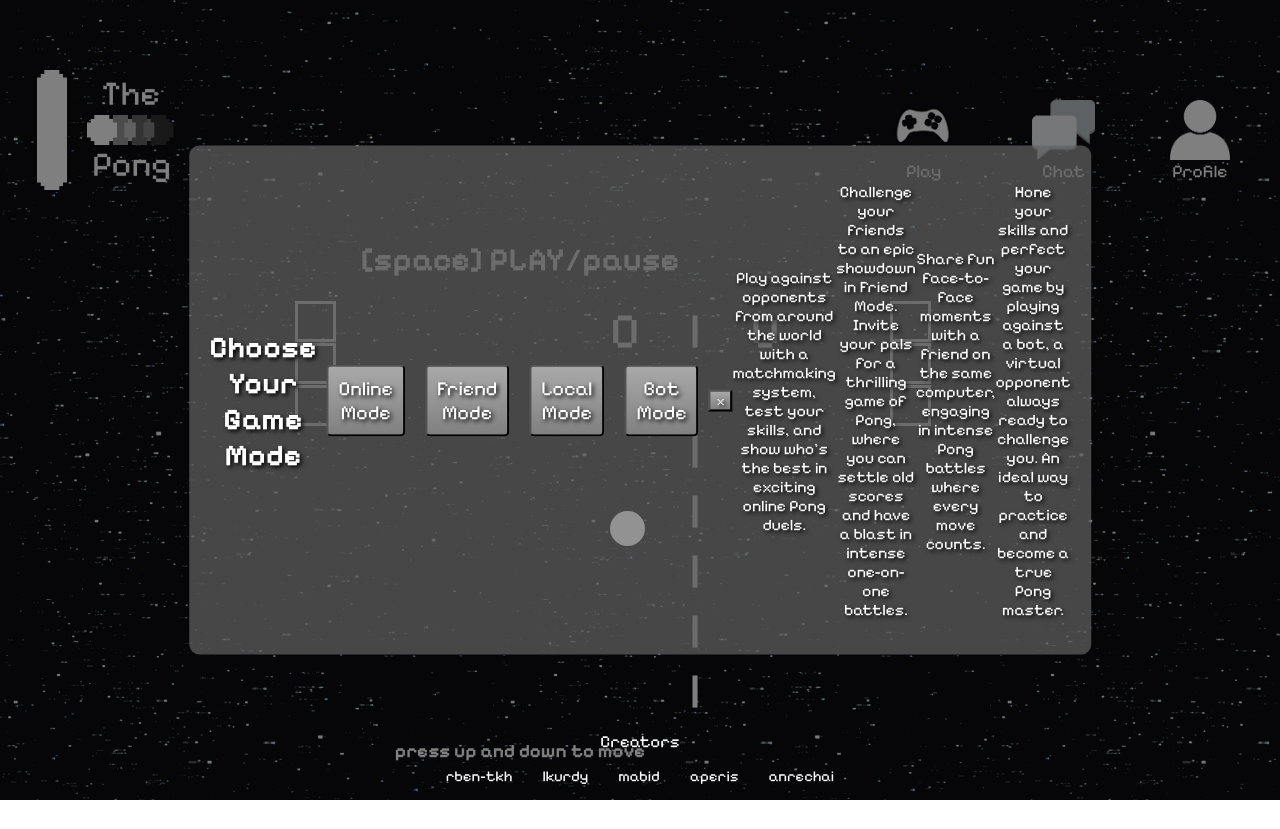
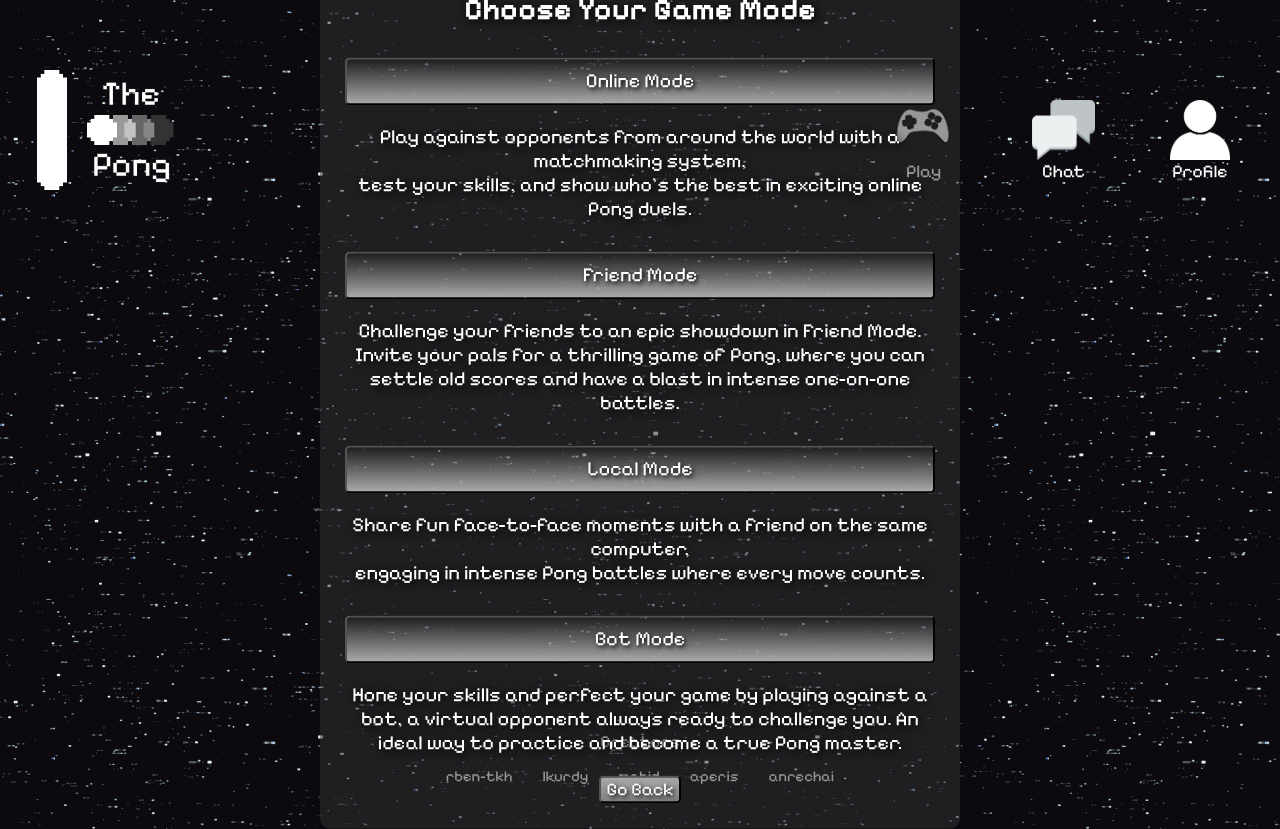
Before and after one commit to lkurdy/T2, a React (Vite) app: page /game in a window 1280 px wide. Before the commit the page ends 800 px from the top, so only its background shows below. Built offline with nearby package versions, Linux system fonts and the light colour scheme.

Commit message:
menu added

```diff
--- a/src/pages/Game/index.tsx
+++ b/src/pages/Game/index.tsx
@@ -14,29 +14,18 @@ const Container = styled.main`
 	align-items: center;
 	text-align: center;`
 
-const MenuOverlay = styled.div<MenuProps>`
-	position: absolute;
-	top: 0;
-	left: 0;
-	width: 100%;
-	height: 100%;
-	background: rgba(0, 0, 0, 0.5);
-	display: ${(props) => (props.showMenu ? 'block' : 'none')};
-`;
-
 const StyledMenu = styled.div<MenuProps>`
 	position: absolute;
 	top: 50%;
 	left: 50%;
 	transform: translate(-50%, -50%);
-  background-color:rgb(100, 100, 100, 0.7);
-  padding: 20px;
+	background-color:rgb(50, 50, 50, 0.5);
+	padding: 25px;
+	padding-top: 0px;
 	border-radius: 10px;
-  text-shadow: 2px 2px 4px black;
+	text-shadow: 2px 2px 9px black;
 	z-index: 3;
 	display: ${(props) => (props.showMenu ? 'block' : 'none')};
-  display: flex;
-  flex-direction: row;
 	align-items: center;
 	justify-content: center;
 `;
@@ -48,22 +37,27 @@ const MenuTitle = styled.h1`
 const MenuButton = styled.button`
 	width: 100%;
 	padding: 10px;
-  margin: 10px;
+	margin-top: 10px;
 	font-size: 20px;
 	border-radius: 5px;
 	cursor: pointer;
 	text-shadow: 2px 2px 4px black;
-  background: linear-gradient(0.5turn, darkgrey, grey);
-  &:hover {background: linear-gradient(0turn, darkgrey, grey);}
+	background: linear-gradient(0.5turn, transparent, darkgrey);
+	&:hover{background: linear-gradient(0turn, transparent, grey);}
 `;
 
+const Description = styled.p`
+	font-size: 20px;
+`
+
 const PrevLink = styled.button`
+	font-size: 18px;
+	border-radius: 5px;
 	text-shadow: 2px 2px 4px black;
 	background: linear-gradient(0.5turn, darkgrey, grey);
-	&:hover{background: linear-gradient(0turn, darkgrey, grey);}
+	&:hover{background: linear-gradient(0turn, darkgrey, dimgrey);}
+	cursor: pointer;
 `
-
-const Description = styled.p``
 
 function Game() {
 	useEffect(() => {
@@ -73,22 +67,25 @@ function Game() {
 	const [showMenu, setShowMenu] = useState(true);
 	const navigate = useNavigate();
 
+	const handleModeClick = () => {
+		setShowMenu(false);
+	};
+
 	return (
 		<Container>
-		<MenuOverlay showMenu={showMenu}></MenuOverlay>
 			<StyledMenu showMenu={showMenu}>
 				<MenuTitle>Choose Your Game Mode</MenuTitle>
-			<MenuButton onClick={() => setShowMenu(false)}>Online Mode</MenuButton>
-			<MenuButton onClick={() => setShowMenu(false)}>Friend Mode</MenuButton>
-			<MenuButton onClick={() => setShowMenu(false)}>Local Mode</MenuButton>
-			<MenuButton onClick={() => setShowMenu(false)}>Bot Mode</MenuButton>
-			<PrevLink onClick={() => navigate(-1)}>x</PrevLink>
-			<Description>Play against opponents from around the world with a matchmaking system, test your skills, and show who's the best in exciting online Pong duels.</Description>
+				<MenuButton onClick={handleModeClick}>Online Mode</MenuButton>
+				<Description>Play against opponents from around the world with a matchmaking system,<br />test your skills, and show who's the best in exciting online Pong duels.</Description>
+				<MenuButton onClick={handleModeClick}>Friend Mode</MenuButton>
 				<Description>Challenge your friends to an epic showdown in Friend Mode. Invite your pals for a thrilling game of Pong, where you can settle old scores and have a blast in intense one-on-one battles.</Description>
-			<Description>Share fun face-to-face moments with a friend on the same computer, engaging in intense Pong battles where every move counts.</Description>
+				<MenuButton onClick={handleModeClick}>Local Mode</MenuButton>
+				<Description>Share fun face-to-face moments with a friend on the same computer,<br />engaging in intense Pong battles where every move counts.</Description>
+				<MenuButton onClick={handleModeClick}>Bot Mode</MenuButton>
 				<Description>Hone your skills and perfect your game by playing against a bot, a virtual opponent always ready to challenge you. An ideal way to practice and become a true Pong master.</Description>
+				<PrevLink onClick={() => navigate(-1)}>Go Back</PrevLink>
 			</StyledMenu>
-		<Pong />
+			{!showMenu && <Pong />}
 		</Container>
 	);
 }
```
Lines whose indentation alone changed are shown as unchanged.
